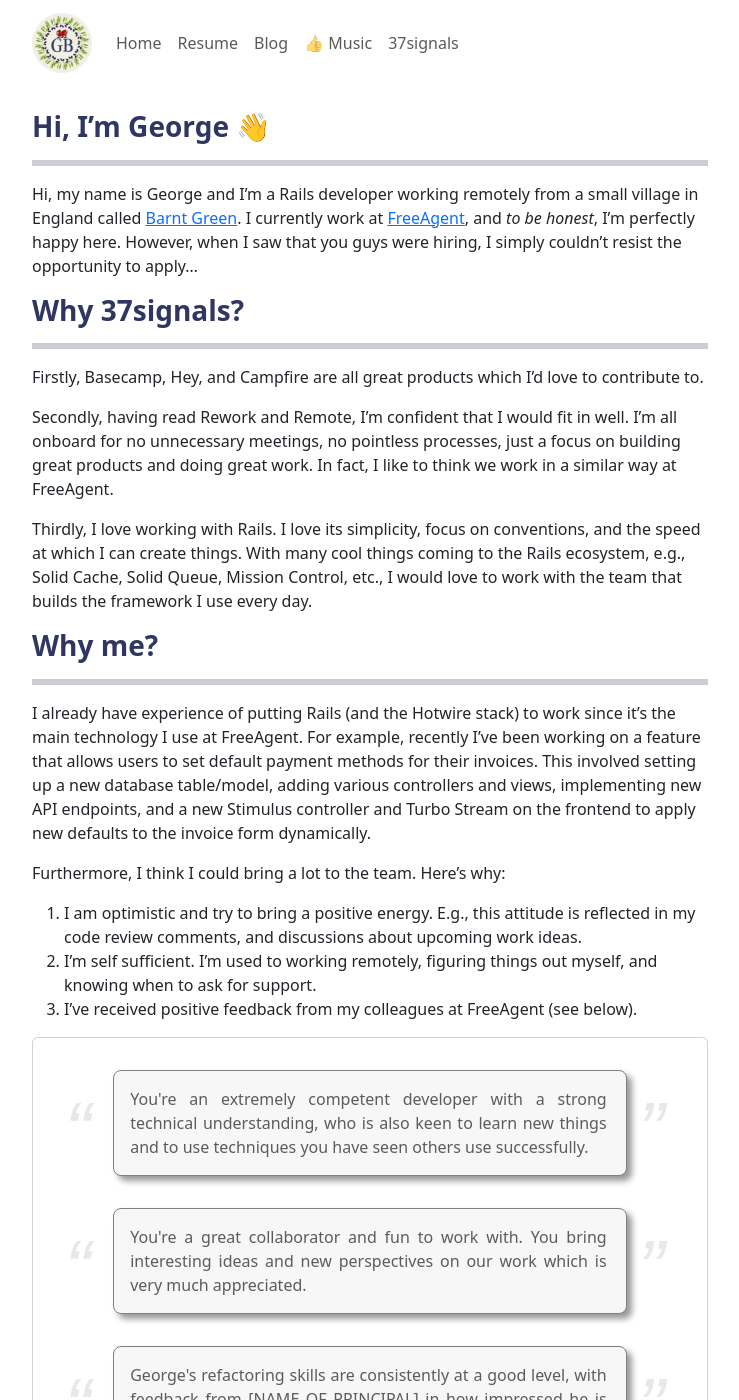
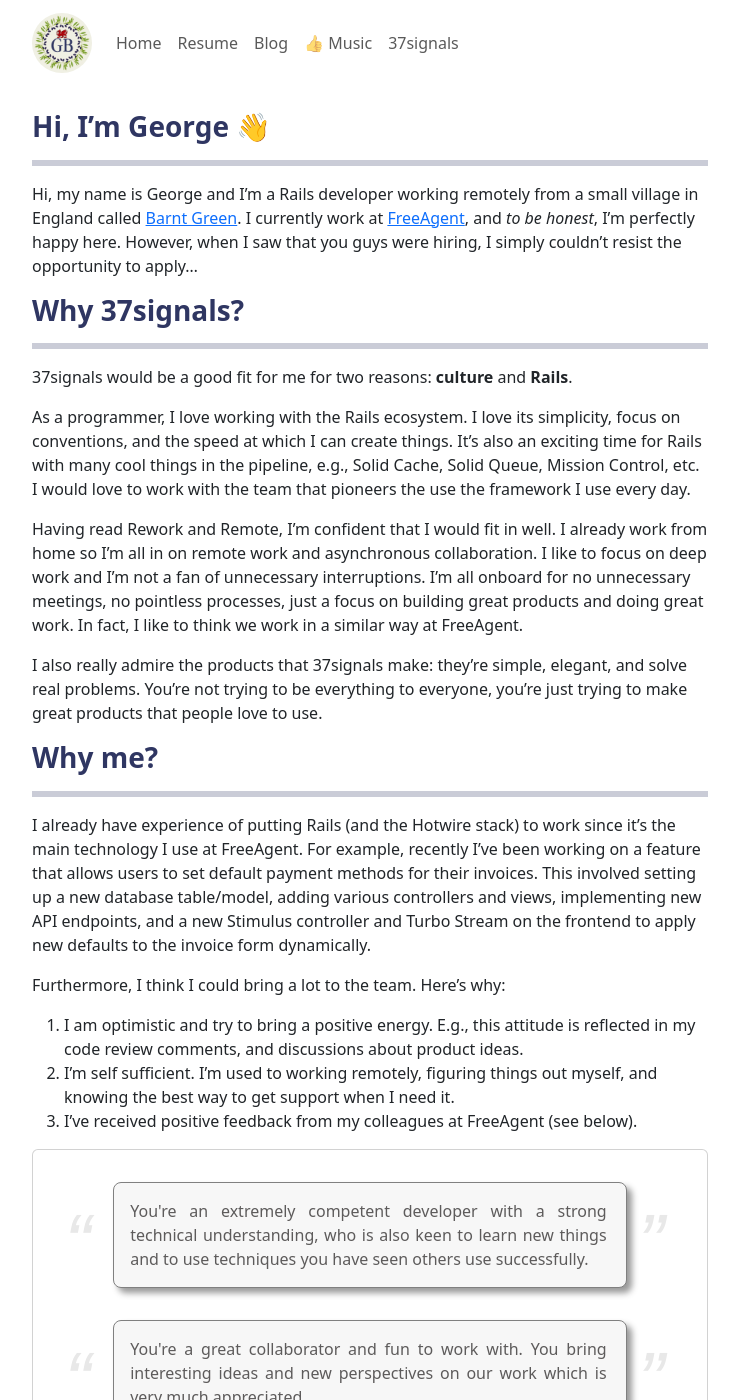
Before and after one commit to gsbaker/gsbaker.github.io, a Jekyll site: the page built from 37signals.md, in a window 1280 px wide and 1400 px high. Shown: the whole window, without its empty margins (270-1009 px from the left). Built offline with Jekyll 4.4.1, drawn with Linux system fonts in a browser that asks for light colours.

Commit message:
Improvements to 37signals cover letter

```diff
--- a/37signals.md
+++ b/37signals.md
@@ -16,17 +16,22 @@
 ### Why 37signals?
 ---
 
-Firstly, Basecamp, Hey, and Campfire are all great products which I'd love to
-contribute to.
+37signals would be a good fit for me for two reasons: **culture** and **Rails**.
 
-Secondly, having read Rework and Remote, I'm confident that I would fit in well. I'm all
-onboard for no unnecessary meetings, no pointless processes, just a focus on building great
-products and doing great work. In fact, I like to think we work in a similar way at FreeAgent.
+As a programmer, I love working with the Rails ecosystem. I love its simplicity, focus on
+conventions, and the speed at which I can create things. It's also an exciting time for Rails
+with many cool things in the pipeline, e.g., Solid Cache, Solid Queue, Mission Control, etc.
+I would love to work with the team that pioneers the use the framework I use every day.
 
-Thirdly, I love working with Rails. I love its simplicity, focus on
-conventions, and the speed at which I can create things. With many cool things coming to the Rails
-ecosystem, e.g., Solid Cache, Solid Queue, Mission Control, etc., I would love to work with the
-team that builds the framework I use every day.
+Having read Rework and Remote, I'm confident that I would fit in well.
+I already work from home so I'm all in on remote work and asynchronous
+collaboration. I like to focus on deep work and I'm not a fan of unnecessary
+interruptions. I'm all onboard for no unnecessary meetings, no pointless processes,
+just a focus on building great products and doing great work. In fact, I like to think
+we work in a similar way at FreeAgent.
+
+I also really admire the products that 37signals make: they're simple, elegant, and solve real problems.
+You're not trying to be everything to everyone, you're just trying to make great products that people love to use.
 
 ### Why me?
 ---
@@ -41,8 +46,9 @@
 
 1. I am optimistic and try to bring a positive energy. E.g., this
     attitude is reflected in my code review comments, and discussions about
-    upcoming work ideas.
-2. I'm self sufficient. I'm used to working remotely, figuring things out myself, and knowing when to ask for support.
+    product ideas.
+2. I'm self sufficient. I'm used to working remotely, figuring things out myself, and knowing the best way to get
+   support when I need it.
 3. I've received positive feedback from my colleagues at FreeAgent (see below).
 
 <div class="card mb-3">
```
